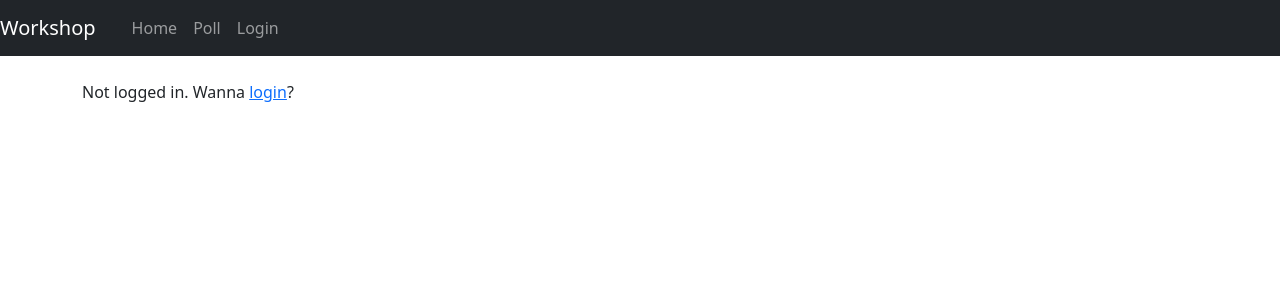
After one commit to SypekKonrad/booking, a Django app: page /booking/logout/ in a window 1280 px wide. The commit adds this page. Shown: the top 300 px of the page. Run offline with Django 3.2, Linux system fonts and the light colour scheme.

Commit message:
created login/logout views and templates

```diff
--- a/booking/templates/base.html
+++ b/booking/templates/base.html
@@ -42,10 +42,12 @@
 					{% if request.user.is_authenticated %}
 <!--					<a class="nav-item nav-link" href="{% url 'index' %}" target="_blank">Home</a>-->
 					<a class="nav-item nav-link" href="{% url 'customers' %}" target="_blank">List of Customers</a>
+					<a class="nav-item nav-link" href="{% url 'logout' %}" target="_blank">Logout</a>
 					{#<a class="nav-item nav-link" href="{% url 'details' %}" target="_blank">Details</a>#}
 					{% else %}
 
 					<a class="nav-item nav-link" href="{% url 'poll' %}" target="_blank">Poll</a>
+					<a class="nav-item nav-link" href="{% url 'login' %}" target="_blank">Login</a>
 					{#<a class="nav-item nav-link" href="{% url 'details' %}" target="_blank">Details</a>#}
 					{% endif %}
 
--- a/booking/templates/customer_list.html
+++ b/booking/templates/customer_list.html
@@ -6,8 +6,12 @@
 
 {% block content %}
 {% for customer in customer_list %}
+<div style='margin-top:10px;'>
+    <form method='POST'>
+        {% csrf_token %}
     <p><a href="{%url 'details' customer.vehicle.id %}">{{customer.first_name}} {{customer.surname}} {{customer.timestamp|date:"SHORT_DATE_FORMAT" }}</a></p>
-
+    </form>
+</div>
 {% endfor %}
 
 
--- a/booking/templates/index.html
+++ b/booking/templates/index.html
@@ -1,5 +1,6 @@
 
 {% extends 'base.html' %}
+{% csrf_token %}
 
 {% block title %}
 <h1 class="pt-2 text-center">Welcome to my workshop webpage</h1>
--- a/booking/templates/login.html
+++ b/booking/templates/login.html
@@ -3,10 +3,11 @@
 
 {% block content %}
 
+{% if not request.user.is_authenticated %}
 <div style='margin-top:10px;'>
     <form method='POST'>{% csrf_token %}
         {% if error %}
-        <p style='color:red'>{{% error %}}</p>
+        <p style='color:red'>{{ error }}</p>
         {% endif %}
         <div>
             <label>
@@ -23,4 +24,7 @@
 
     </form>
 </div>
+{% else %}
+<p>Already logged in. Wanna <a href='logout/'>logout</a>? </p>
+{% endif %}
 {% endblock %}
--- /dev/null
+++ b/booking/templates/logout.html
@@ -0,0 +1,16 @@
+{% extends 'base.html' %}
+
+
+{% block content %}
+
+{% if request.user.is_authenticated %}
+<div style='margin-top:10px;'>
+    <form method='POST'>{% csrf_token %}
+        <p>Sure you wanna logout?</p>
+        <button type='submit'>Logout</button>
+    </form>
+</div>
+{% else %}
+<p>Not logged in. Wanna <a href='login/'>login</a>? </p>
+{% endif %}
+{% endblock %}
--- a/booking/urls.py
+++ b/booking/urls.py
@@ -7,7 +7,8 @@ urlpatterns = [
     path('', views.index, name='index'),
     path('list/', views.customer_list, name='customers'),
     # path('<int:vehicle_id>/vehicles/', views.vehicles, name='vehicles'),
-    path('login/', views.login_view, name='login_view'),
+    path('login/', views.login_view, name='login'),
+    path('logout/', views.logout_view, name='logout'),
     #path('<int:customer_id>/customers/', views.customer_vehicle, name='vehicles'),
     path('details/<int:vehicle_id>', views.service_detail, name='details'),
     path('poll/', views.customer_poll, name='poll'),
--- a/booking/views.py
+++ b/booking/views.py
@@ -1,14 +1,16 @@
-from django.shortcuts import render
+from django.shortcuts import render, redirect
 from django.http import HttpResponse
 from .forms import *
 from .models import *
 from django.contrib.auth.decorators import login_required
-from django.contrib.auth import authenticate, login
+from django.contrib.auth import authenticate, login, logout
+from django.views.decorators.csrf import csrf_exempt
 
 def index(request):
 
     return render(request, 'index.html')
 
+@csrf_exempt
 @login_required
 def customer_list(request):
     customer_list = Customer.objects.all()
@@ -18,6 +20,7 @@ def customer_list(request):
                   {'customer_list': customer_list})
 
 @login_required
+@csrf_exempt
 def service_detail(request, vehicle_id):
     service_detail = Vehicle.objects.get(id=vehicle_id)
     return render(request, 'service_detail.html',
@@ -57,6 +60,8 @@ def customer_poll(request):
 
 
 def login_view(request):
+    # if request.user.is_authenticated:
+    #     return render(request, '/', {})
     if request.method == "POST":
         username = request.POST.get("username")
         password = request.POST.get("password")
@@ -64,15 +69,20 @@ def login_view(request):
         if user is None:
             context = {"error": "Invalid username or password"}
             return render(request, "login.html", context)
+        login(request, user)
+        return redirect('list') #csrftoken
     return render(request,"login.html", {})
 
 
 def logout_view(request):
+    if request.method == "POST":
+        logout(request)
+        return redirect('logout')
 
-    return render(request,"login.html", {})
+    return render(request,"logout.html", {})
 
 
 
-def reqgister_view(request):
-
-    return render(request,"login.html", {})
+# def reqgister_view(request):
+#
+#     return render(request,"login.html", {})
```
